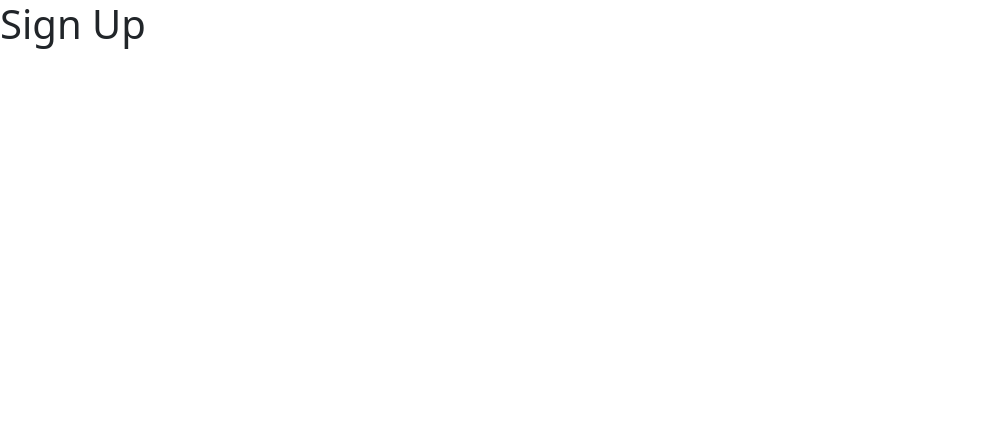
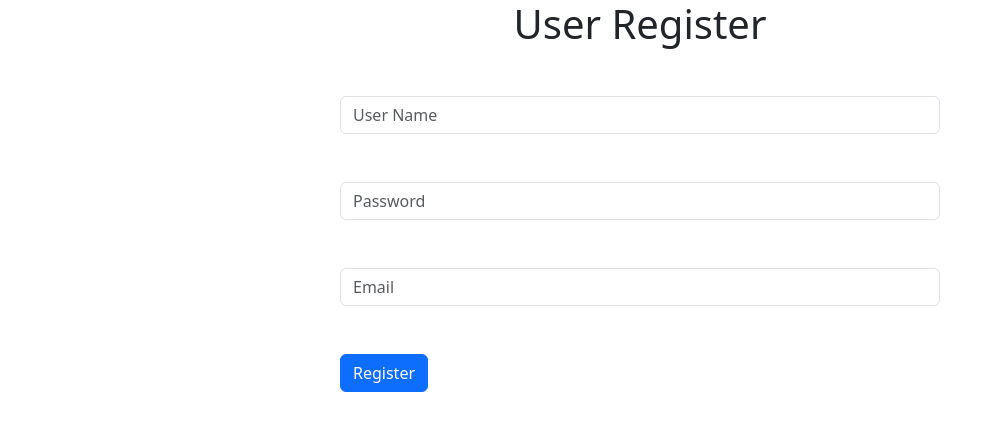
Before and after one commit to DewmithMihisara/pos-react, a React (Create React App) app: page /signup in a window 1280 px wide. Shown: the top 430 px of the page, without its empty margins (0-1001 px from the left). Built offline with nearby package versions, Linux system fonts and the light colour scheme.

Commit message:
sign up pg demo done

```diff
--- a/src/pages/auth/SignUp.js
+++ b/src/pages/auth/SignUp.js
@@ -1,9 +1,80 @@
+import axios from "axios";
+import { useState } from "react";
+import { useNavigate } from "react-router-dom";
+
 const SignUp=()=>{
-    return(
-        <div>
-            <h1>Sign Up</h1>
+    const [username,setUsername] =useState("");
+    const [password,setPassword] =useState("");
+    const [email,setEmail] =useState("");
+
+    const navigate= useNavigate();
+
+    const handleUserName=(event)=>{
+        setUsername(event.target.value);
+    }
+    const handlePassword=(event)=>{
+        setPassword(event.target.value);
+    }
+    const handleEmail=(event)=>{
+        setEmail(event.target.value);
+    }
+
+    const handleRegister= async(event)=>{
+        event.preventDefault();
+        const data={
+            "username":username,
+            "password":password,
+            "email":email
+        }
+        const response = await axios.post(`http://localhost:8087/auth/signup`,data);
+
+        if (response.status===200){
+            navigate("/signin");
+        }
+    }
+
+  return (
+    <div className="login-box">
+      <div className="text-center mb-5">
+        <h1>User Register</h1>
+      </div>
+      <form onSubmit={handleRegister}>
+        <div className="form-group mb-5">
+          <input
+            type="text"
+            className="form-control"
+            placeholder="User Name"
+            onChange={handleUserName}
+            required
+          />
         </div>
-    )
+
+        <div className="form-group mb-5">
+          <input
+            type="password"
+            className="form-control"
+            placeholder="Password"
+            onChange={handlePassword}
+            required
+          />
+        </div>
+
+        <div className="form-group mb-5">
+          <input
+            type="email"
+            className="form-control"
+            placeholder="Email"
+            onChange={handleEmail}
+            required
+          />
+        </div>
+
+        <button type="submit" className="btn btn-primary">
+          Register
+        </button>
+      </form>
+    </div>
+  );
 }
 
 export default SignUp;
```
